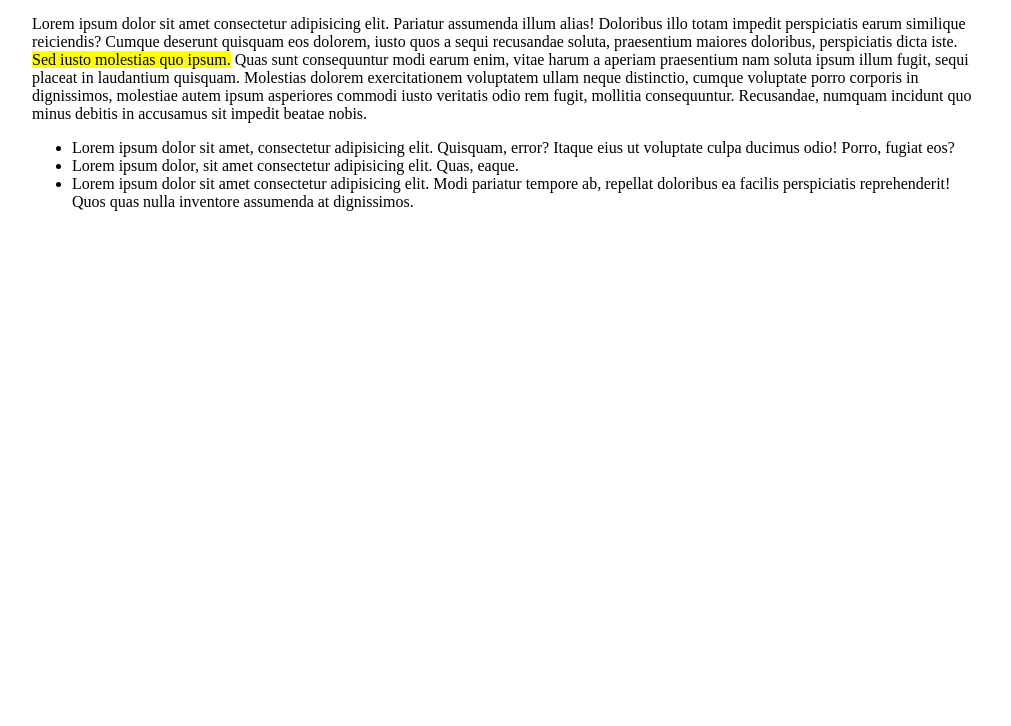
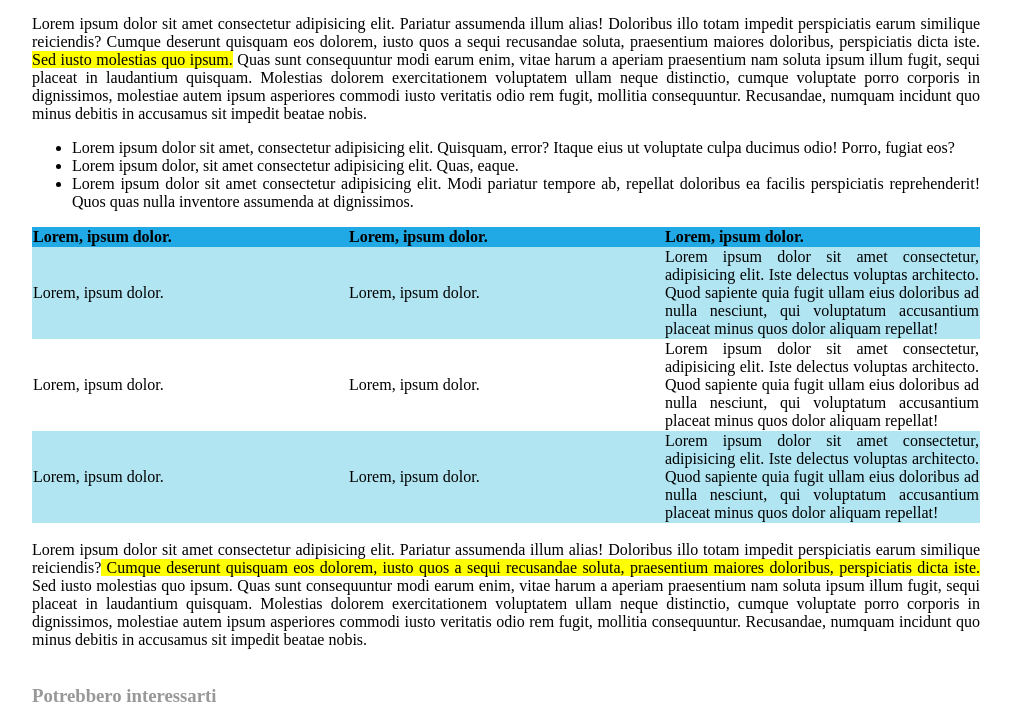
Before and after one commit to AlessandroGallus/html-css-booleaner, a plain HTML site: page index.html in a window 1280 px wide. Shown: the part 1094-1820 px from the top of the page, without its empty margins (134-1145 px from the left). Before the commit the page ends 1321 px from the top, so only its background shows below. Drawn offline with Linux system fonts and the light colour scheme.

Commit message:
Aggiunta tabella, secondo testo e footer

```diff
--- a/index.html
+++ b/index.html
@@ -38,11 +38,60 @@
         </div>
       </section>
       <!-- /Testo 1-->
+      <!-- Lista-->
       <ul>
         <li>Lorem ipsum dolor sit amet, consectetur adipisicing elit. Quisquam, error? Itaque eius ut voluptate culpa ducimus odio! Porro, fugiat eos?</li>
         <li>Lorem ipsum dolor, sit amet consectetur adipisicing elit. Quas, eaque.</li>
         <li>Lorem ipsum dolor sit amet consectetur adipisicing elit. Modi pariatur tempore ab, repellat doloribus ea facilis perspiciatis reprehenderit! Quos quas nulla inventore assumenda at dignissimos.</li>
       </ul>
+      <!-- /Lista-->
+      <!-- Tabella-->
+      <table>
+        <thead>
+          <tr>
+            <th>Lorem, ipsum dolor.</th>
+            <th>Lorem, ipsum dolor.</th>
+            <th colspan="2">Lorem, ipsum dolor.</th>
+          </tr>
+        </thead>
+        <tbody>
+            <tr class="rd">
+              <td>Lorem, ipsum dolor.
+              </td>
+              <td>Lorem, ipsum dolor.</td>
+              <td>Lorem ipsum dolor sit amet consectetur, adipisicing elit. Iste delectus voluptas architecto. Quod sapiente quia fugit ullam eius doloribus ad nulla nesciunt, qui voluptatum accusantium placeat minus quos dolor aliquam repellat!
+              </td>
+            </tr>
+            <tr>
+              <td>Lorem, ipsum dolor.
+              </td>
+              <td>Lorem, ipsum dolor.</td>
+              <td>Lorem ipsum dolor sit amet consectetur, adipisicing elit. Iste delectus voluptas architecto. Quod sapiente quia fugit ullam eius doloribus ad nulla nesciunt, qui voluptatum accusantium placeat minus quos dolor aliquam repellat!
+              </td>
+            </tr>
+            <tr class="rd">
+              <td>Lorem, ipsum dolor.
+              </td>
+              <td>Lorem, ipsum dolor.</td>
+              <td>Lorem ipsum dolor sit amet consectetur, adipisicing elit. Iste delectus voluptas architecto. Quod sapiente quia fugit ullam eius doloribus ad nulla nesciunt, qui voluptatum accusantium placeat minus quos dolor aliquam repellat!
+              </td>
+            </tr>
+        </tbody>
+      </table>
+      <!-- /Tabella-->
+      <br>
+      <!-- Testo 2 -->
+      <section>
+        <div>
+          Lorem ipsum dolor sit amet consectetur adipisicing elit. Pariatur assumenda illum alias! Doloribus illo totam impedit perspiciatis earum similique reiciendis?<span class="evidenziatore"> Cumque deserunt quisquam eos dolorem, iusto quos a sequi recusandae soluta, praesentium maiores doloribus, perspiciatis dicta iste.</span> Sed iusto molestias quo ipsum. Quas sunt consequuntur modi earum enim, vitae harum a aperiam praesentium nam soluta ipsum illum fugit, sequi placeat in laudantium quisquam. Molestias dolorem exercitationem voluptatem ullam neque distinctio, cumque voluptate porro corporis in dignissimos, molestiae autem ipsum asperiores commodi iusto veritatis odio rem fugit, mollitia consequuntur. Recusandae, numquam incidunt quo minus debitis in accusamus sit impedit beatae nobis.
+        </div>
+      </section>
+      <!-- /Testo 2-->
+      <br>
     </main>
+    <footer>
+      <h3>Potrebbero interessarti</h3>
+
+    </footer>
 </body>
 </html>
--- a/style.css
+++ b/style.css
@@ -16,6 +16,7 @@ header div{
 main{
   width: 75%;
   margin: auto;
+  text-align: justify;
 }
 h1{
   font-weight: bold;
@@ -35,3 +36,25 @@ h1{
 .evidenziatore{
   background-color: yellow;
 }
+table{
+  border-collapse: collapse;
+}
+th{
+  width: 25%;
+  text-align: left;
+  background-color: #20A9E5;
+}
+td{
+  width: 25%
+}
+.rd/* riga dispari */{
+  background-color:#B1E5F2;
+}
+footer{
+  width: 75%;
+  margin: auto;
+  text-align: justify;
+}
+h3{
+  color: #989898;
+}
```
